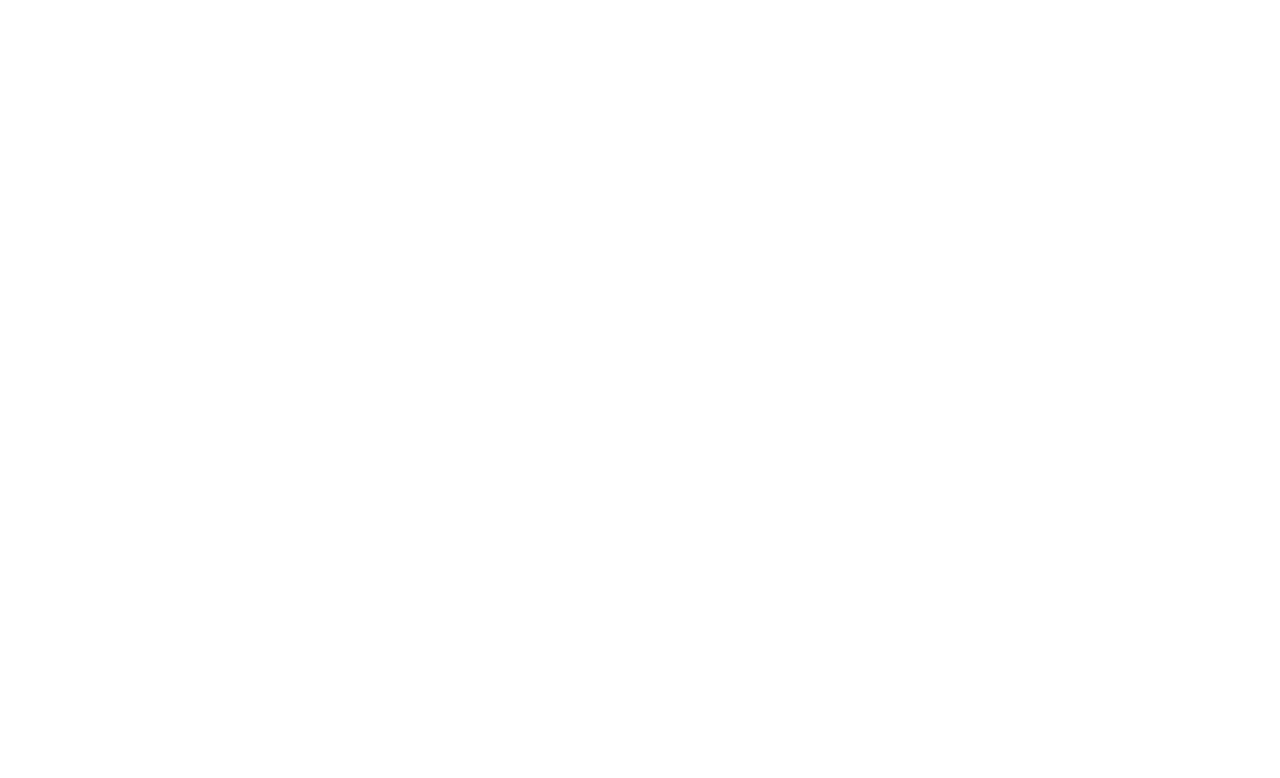
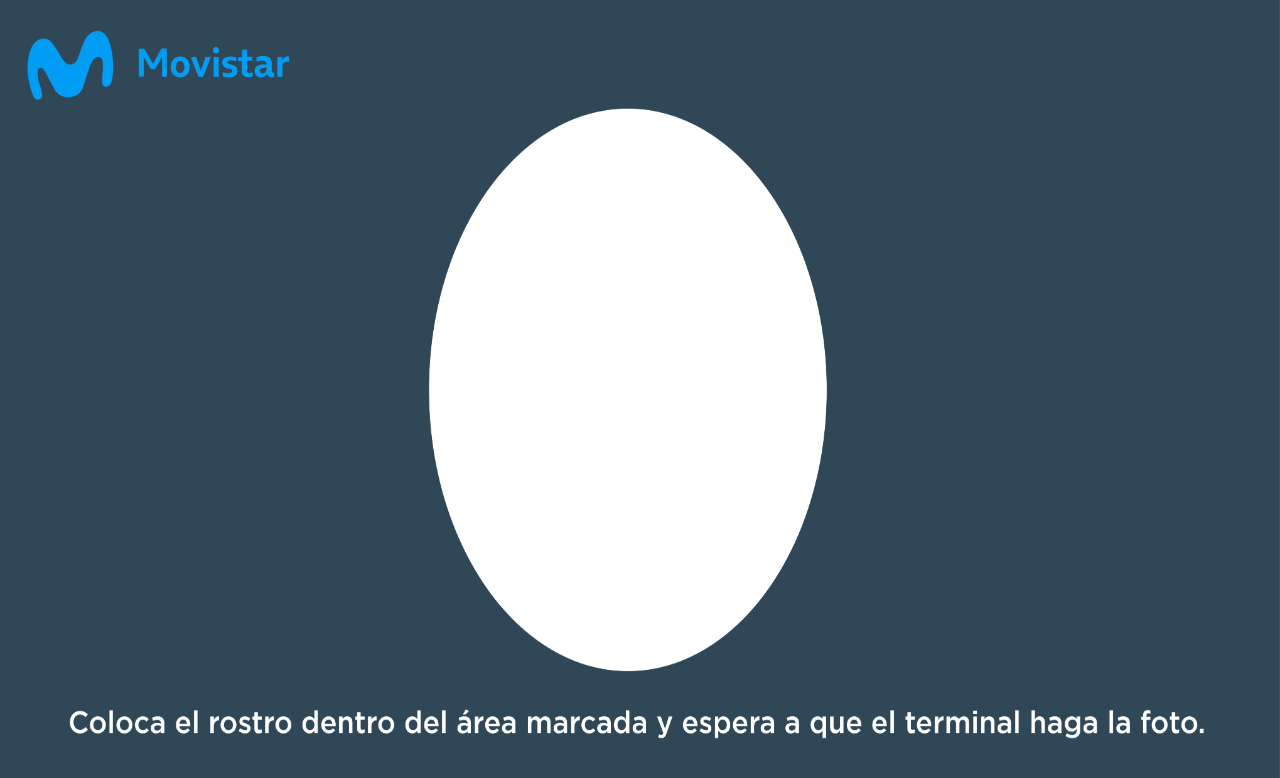
Before and after one commit to ValentinGELLY/movistar-EK3000, an Angular app: page /face-capture in a window 1280 px wide. Before the commit this address led to /. Shown: the top 778 px of the page. Built offline with nearby package versions, Linux system fonts and the light colour scheme.

Commit message:
add face camera

```diff
--- a/src/app/app-routing.module.ts
+++ b/src/app/app-routing.module.ts
@@ -6,6 +6,7 @@
 import { FullPrepaymentComponent } from './full-prepayment/full-prepayment.component';
 import { WantContractComponent } from './want-contract/want-contract.component';
 import { HomeCheckIdentityComponent } from './home-check-identity/home-check-identity.component';
+import { FaceCaptureComponent } from './face-capture/face-capture.component';
 
 const routes: Routes = [
   { path: '', redirectTo: '/pagina-principal', pathMatch: 'full' },
@@ -14,6 +15,7 @@
   { path: 'prepaid-tariffs', component: PrepaidTariffsComponent },
   { path: 'want-contract', component: WantContractComponent },
   { path: 'home-check-identity', component: HomeCheckIdentityComponent },
+  { path: 'face-capture', component: FaceCaptureComponent }
 ];
 
 @NgModule({
--- a/src/app/app.module.ts
+++ b/src/app/app.module.ts
@@ -9,6 +9,7 @@
 import { PrepaidTariffsComponent } from './prepaid-tariffs/prepaid-tariffs.component';
 import { WantContractComponent } from './want-contract/want-contract.component';
 import { HomeCheckIdentityComponent } from './home-check-identity/home-check-identity.component';
+import { FaceCaptureComponent } from './face-capture/face-capture.component';
 
 
 @NgModule({
@@ -20,6 +21,7 @@
     PrepaidTariffsComponent,
     WantContractComponent,
     HomeCheckIdentityComponent,
+    FaceCaptureComponent,
 
   ],
   imports: [
--- /dev/null
+++ b/src/app/face-capture/face-capture.component.html
@@ -0,0 +1 @@
+<div id="backgroundCamera"></div>
--- /dev/null
+++ b/src/app/face-capture/face-capture.component.scss
@@ -0,0 +1,13 @@
+#backgroundCamera{
+    background-image: url("../../assets/MOVISTAR-EK3000-2024-MOVISTAR/Masque-webcam.png");
+    background-repeat: no-repeat;
+    background-size: 100% 100%;
+    background-position: center;
+    width: 100%;
+    height: 100%;
+    position: absolute;
+    top: 0;
+    left: 0;
+    z-index: 1;
+
+}
--- /dev/null
+++ b/src/app/face-capture/face-capture.component.ts
@@ -0,0 +1,20 @@
+import { Component } from '@angular/core';
+import { OnInit } from '@angular/core';
+import { Router } from '@angular/router';
+
+@Component({
+  selector: 'app-face-capture',
+  templateUrl: './face-capture.component.html',
+  styleUrls: ['./face-capture.component.scss', '../app.component.scss']
+})
+export class FaceCaptureComponent implements OnInit{
+
+  constructor(private route: Router) { }
+
+  ngOnInit(): void {
+    setTimeout(() => {
+      if(this.route.url == '/face-capture')
+      this.route.navigate(['/']);
+    }, 10000);
+  }
+}
--- a/src/app/home-check-identity/home-check-identity.component.html
+++ b/src/app/home-check-identity/home-check-identity.component.html
@@ -12,7 +12,7 @@
         </div>
     </div>
 
-    <div id="Bouton-continuar">
+    <div id="Bouton-continuar" routerLink="/face-capture">
         <img src="../../assets/MOVISTAR-EK3000-2024-MOVISTAR/Bouton-continuar.png" alt="">
     </div>
 </section>
--- a/src/app/home-check-identity/home-check-identity.component.scss
+++ b/src/app/home-check-identity/home-check-identity.component.scss
@@ -33,5 +33,5 @@
 }
 
 #Bouton-continuar img{
-    width: 1cap;
+    width: 10%;
 }
```
